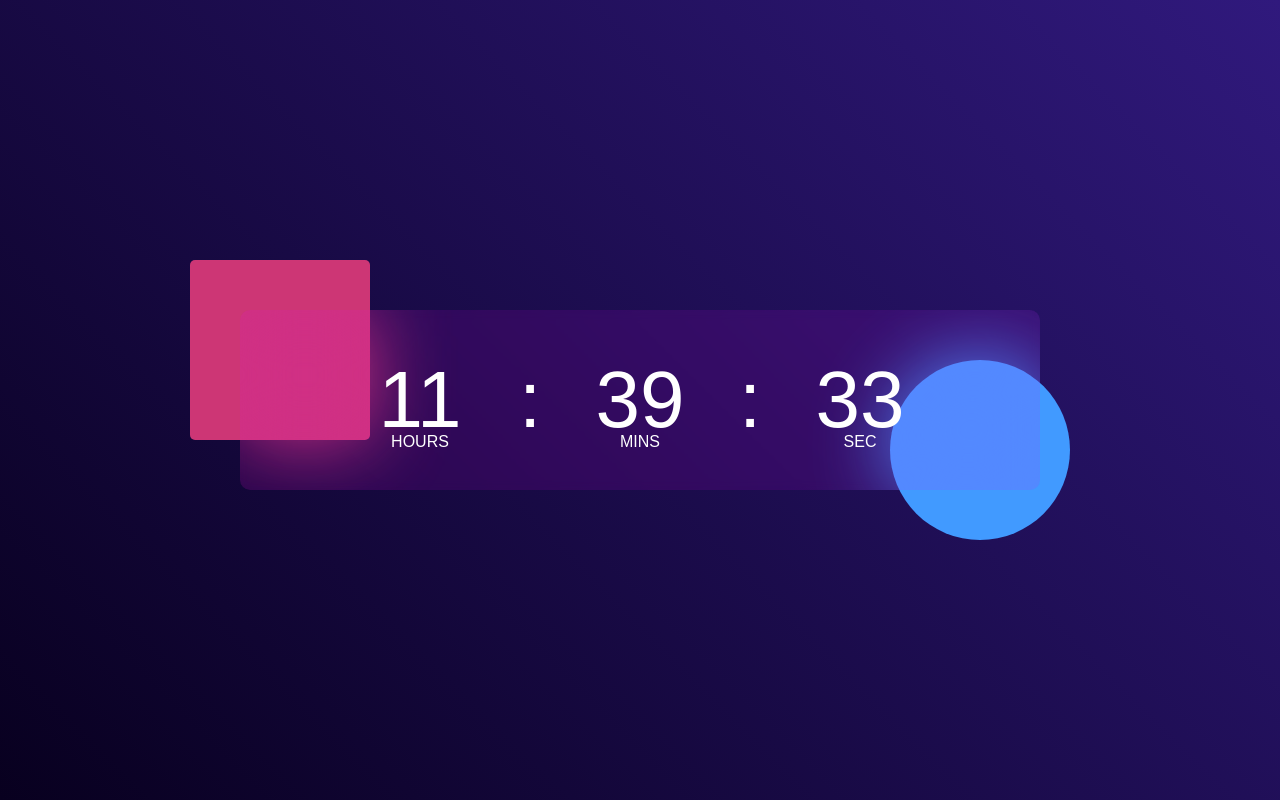
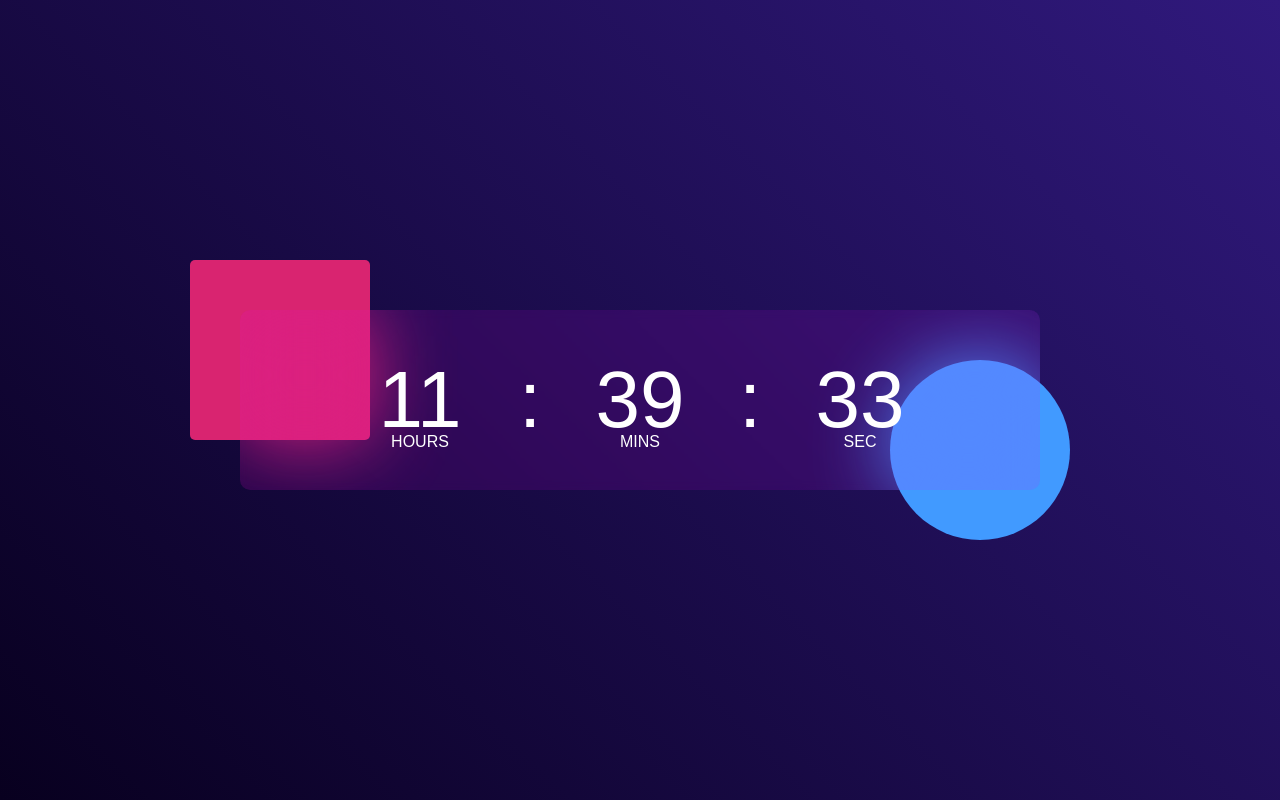
Before and after one commit to Abdurrahman9003/New_Work, a plain HTML site: page index.html in a window 1280 px wide. Drawn offline with Linux system fonts and the light colour scheme.

Commit message:
style.css

```diff
--- a/style.css
+++ b/style.css
@@ -40,7 +40,7 @@
     content: '';
     width: 180px;
     height: 180px;
-    background: #cd3675;
+    background: #d92470;
     border-radius: 5px;
     top: -50px;
     left: -50px;
```
